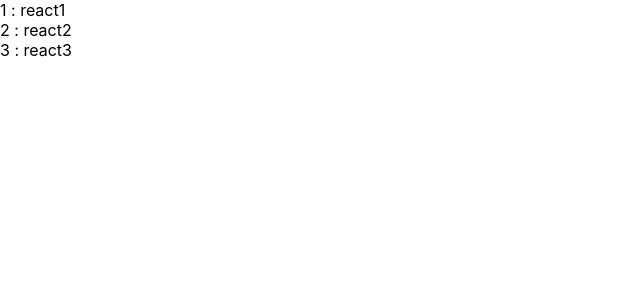
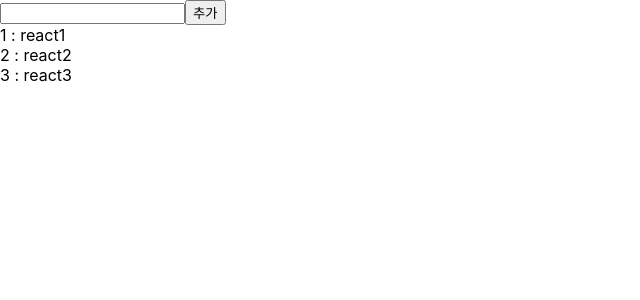
Before and after one commit to jihyun-N/crud, a React (Create React App) app: page / in a window 1280 px wide. Shown: the top 300 px of the page, without its empty margins (0-640 px from the left). Built offline with nearby package versions, Linux system fonts and the light colour scheme; data requests are answered from the project's data file.

Commit message:
axios-post

```diff
--- a/db.json
+++ b/db.json
@@ -1,15 +1,15 @@
 {
   "todos": [
     {
-      "id": 1,
+      "id": "1",
       "title": "react1"
     },
     {
-      "id": 2,
+      "id": "2",
       "title": "react2"
     },
     {
-      "id": 3,
+      "id": "3",
       "title": "react3"
     }
   ]
--- a/src/App.jsx
+++ b/src/App.jsx
@@ -3,23 +3,53 @@ import axios from "axios"; // axios import 합니다.
 
 const App = () => {
   const [todos, setTodos] = useState(null);
+  const [inputValue, setInputValue] = useState({
+    title: "",
+  });
 
-  // axios를 통해서 get 요청을 하는 함수를 생성
-  // 비동기처리를 해야하므로 async/await 구문을 통해서 처리
   const fetchTodos = async () => {
     const { data } = await axios.get("http://localhost:4001/todos");
+    // yarn json-server --watch db.json --port 4001
     console.log("data", data);
-    setTodos(data); // 서버로부터 fetching한 데이터를 useState의 state로 set 합니다.
+    setTodos(data);
   };
 
-  // 생성한 함수를 컴포넌트가 mount 됐을 떄 실행하기 위해 useEffect를 사용
+  const onSubmitHandler = async () => {
+    await axios.post("http://localhost:4001/todos", inputValue);
+
+    setTodos([...todos, inputValue]);
+  };
+
   useEffect(() => {
-    // effect 구문에 생성한 함수를 넣어 실행
     fetchTodos();
   }, []);
 
   return (
     <div>
+      <div>
+        {/* INPUT 영역 */}
+        <form
+          onSubmit={(e) => {
+            // 👇 submit했을 때 브라우저의 새로고침을 방지합니다.
+            e.preventDefault();
+
+            // 버튼 클릭시 , input에 들어있는 값(state)을 이용하여 db에 저장(post 요청)
+            onSubmitHandler();
+          }}
+        >
+          <input
+            type="text"
+            value={inputValue.title}
+            onChange={(e) => {
+              setInputValue({
+                title: e.target.value,
+              });
+            }}
+          />
+          <button type="submit">추가</button>
+        </form>
+      </div>
+      {/* 데이터 영역 */}
       {todos?.map((item) => {
         return (
           <div key={item.id}>
```
